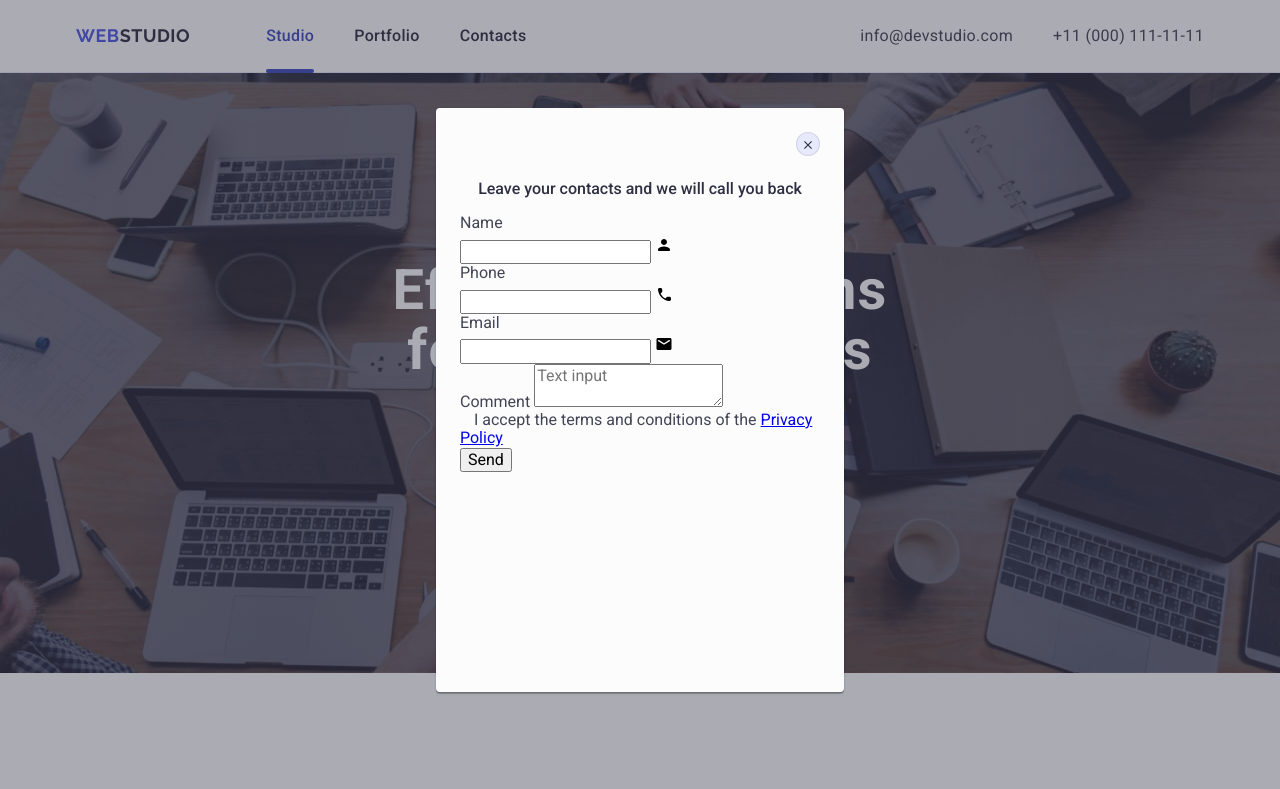
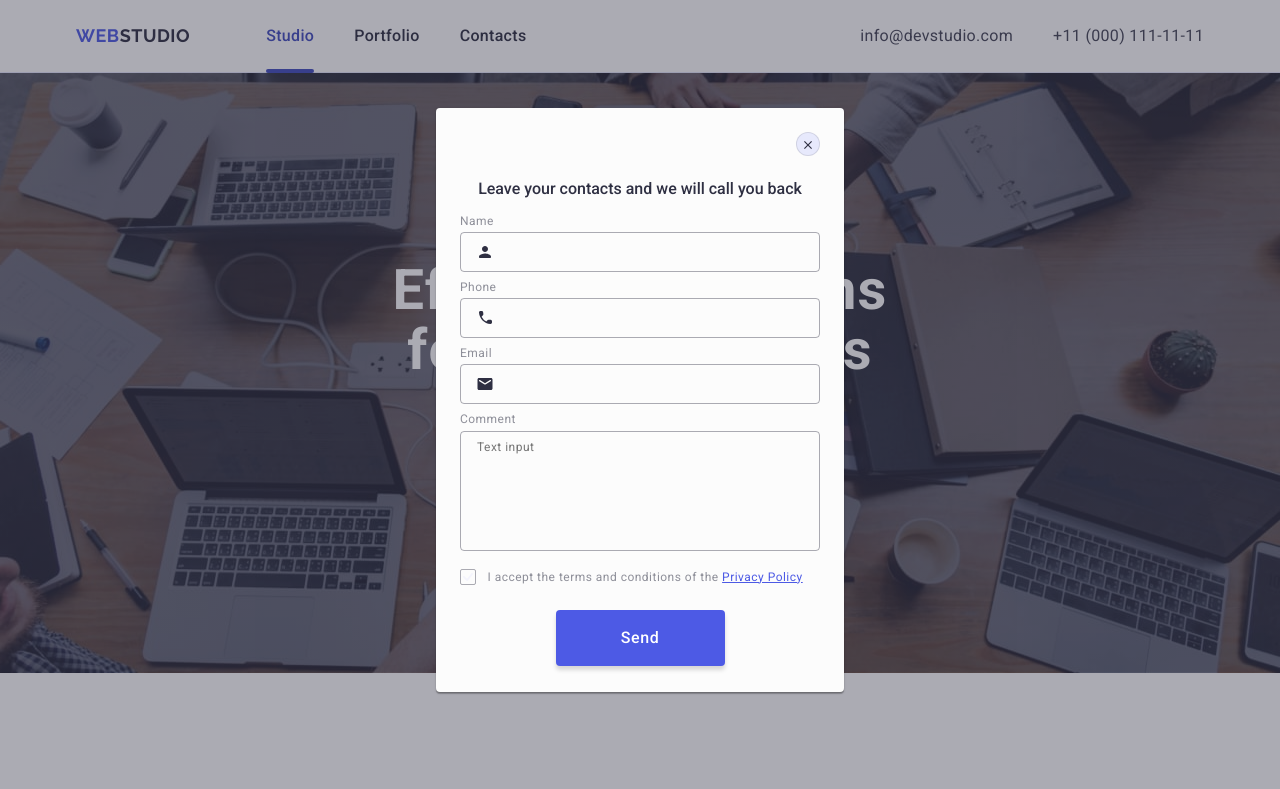
Before and after one commit to PavloGurskyi/111-goit-markup-hw-06, a plain HTML site: page index.html in a window 1280 px wide. Shown: the top 789 px of the page. Drawn offline with nearby package versions, Linux system fonts and the light colour scheme.

Commit message:
modal v.2

```diff
--- a/css/styles.css
+++ b/css/styles.css
@@ -554,4 +554,137 @@ ul {
       margin-bottom: 16px;
       color: #2E2F42;
 }
+.modal-form {
+  width: 360px;
+}
+.modal-wrapper {
+  margin-bottom: 8px;
+}
+.modal-label {
+  font-size: 12px;
+  letter-spacing: 0.04em;
+  line-height: 1.17;
+  color: #8e8f99;
+  margin-bottom: 4px;
+  display: block;
+}
+.input-wrapper {
+  position: relative;
+}
+.modal-input {
+  border: 1px solid rgba(46, 47, 66, 0.4);
+    border-radius: 4px;
+    width: 100%;
+    height: 40px;
+    padding: 11px 38px;
+    font-weight: 400;
+    font-size: 12px;
+    line-height: 1.17;
+    letter-spacing: 0.04em;
+    background-color: transparent;
+    outline: transparent;
+    transition: border-color 250ms cubic-bezier(0.4, 0, 0.2, 1);
+}
+.modal-icon {
+  fill: #2e2f42;
+  position: absolute;
+  top: 50%;
+  left: 16px;
+  transition: fill 250ms cubic-bezier(0.4, 0, 0.2, 1);
+  transform: translateY(-50%);
+}
+.modal-input:focus+.modal-icon {
+  fill: #4d5ae5;
+}
+.modal-comment {
+  margin-bottom: 16px;
+}
+.modal-label {
+  font-size: 12px;
+  letter-spacing: 0.04em;
+  line-height: 1.17;
+  color: #8e8f99;
+  margin-bottom: 4px;
+  display: block;
+}
+.modal-textarea {
+  border: 1px solid rgba(46, 47, 66, 0.4);
+  border-radius: 4px;
+  width: 360px;
+  height: 120px;
+  resize: none;
+  outline: transparent;
+  transition: border-color 250ms cubic-bezier(0.4, 0, 0.2, 1);
+  padding: 8px 16px;
+  font-weight: 400;
+  font-size: 12px;
+  line-height: 1.17;
+  letter-spacing: 0.04em;
+  color: rgba(46, 47, 66, 0.4);
+  display: block;
+  background-color: transparent;
+}
+.modal-textarea:focus {
+  border-color: #4d5ae5;
+}
+.modal-checkbox {
+  margin-bottom: 24px;
+}
+.checkbox:checked + .checkbox-label > .custom-checkbox {
+  background-color: #404bbf;
+  border: none;
+  fill: #f4f4fd;
+}
+.checkbox-label {
+  cursor: pointer;
+  font-weight: 400;
+    font-size: 12px;
+    line-height: 1.17;
+    letter-spacing: 0.04em;
+    color: #8e8f99;
+}
+.custom-checkbox {
+  border-radius: 2px;
+  border: 1px solid rgba(46, 47, 66, 0.4);
+  width: 16px;
+  height: 16px;
+  display: inline-flex;
+  justify-content: center;
+  align-items: center;
+  margin-right: 8px;
+  fill: transparent;
+  transition: background-color 250ms cubic-bezier(0.4, 0, 0.2, 1), border 250ms cubic-bezier(0.4, 0, 0.2, 1), fill 250ms cubic-bezier(0.4, 0, 0.2, 1);
+}
+.checkbox-icon {
+  fill: #fcfcfc;
+}
+.privacy-policy {
+  line-height: 1.33333;
+  /* text-decoration: underline;
+  text-decoration-skip-ink: none; */
+  color: #4d5ae5;
+}
+.modal-submit-btn {
+  display: block;
+  cursor: pointer;
+  border-radius: 4px;
+  border: none;
+  padding: 16px 32px;
+  min-width: 169px;
+  min-height: 56px;
+  box-shadow: 0 4px 4px 0 rgba(0, 0, 0, 0.15);
+  background-color: #4d5ae5;
+  font-weight: 500;
+  line-height: 1.5;
+  letter-spacing: 0.04em;
+  text-align: center;
+  color: #fff;
+  margin: 0 auto;
+  transition: background-color 250ms cubic-bezier(0.4, 0, 0.2, 1);
+}
+
+.modal-submit-btn:hover,
+.modal-submit-btn:focus {
+  background: #404bbf;
+}
 /* #endregion backdrop-modal */
--- a/index.html
+++ b/index.html
@@ -468,6 +468,7 @@
           </svg>
         </button>
         <p class="modal-text">Leave your contacts and we will call you back</p>
+
         <form class="modal-form">
           <div class="modal-wrapper">
             <label for="user-name" class="modal-label">Name</label>
@@ -538,7 +539,7 @@
             <label class="checkbox-label" for="user-privacy">
               <span class="custom-checkbox">
                 <svg class="checkbox-icon" width="10" height="8">
-                  <use href="./images/icons.svg#icon-check"></use>
+                  <use href="./images/icons.svg#icon-galka-white"></use>
                 </svg>
               </span>
               I accept the terms and conditions of the
```
